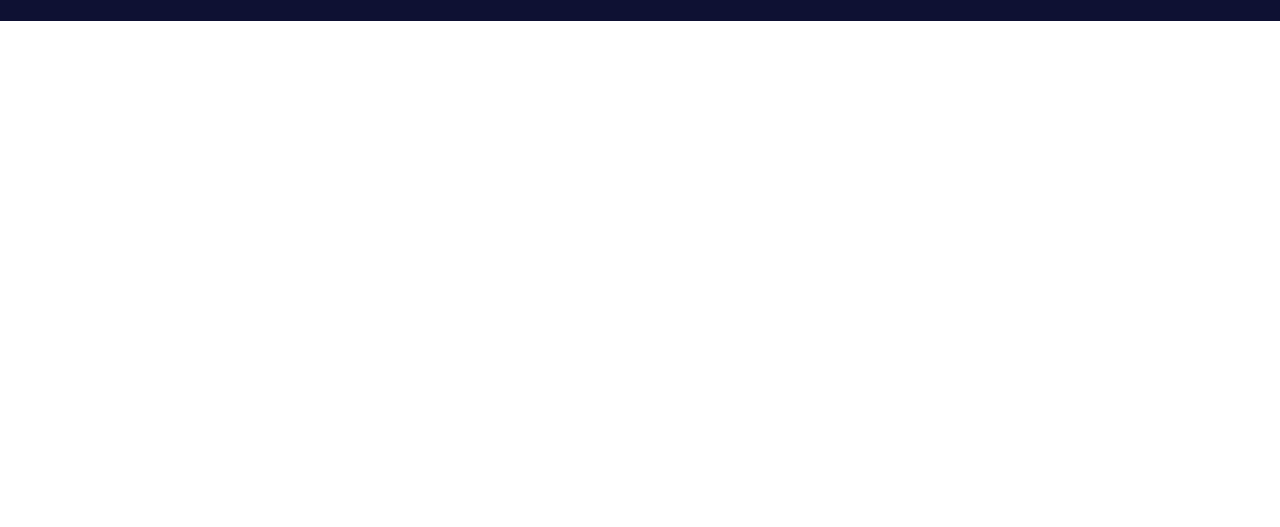
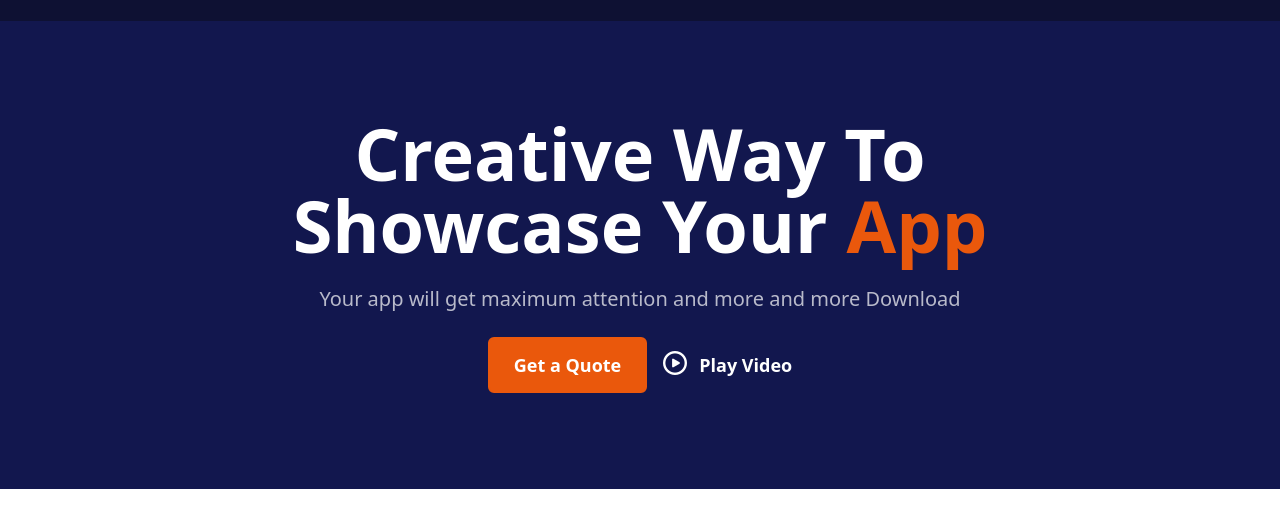
Before and after one commit to mdjonayed6/App-Landing-Page, a plain HTML site: page index.html in a window 1280 px wide. Shown: the part 83-610 px from the top of the page. Drawn offline with nearby package versions, Linux system fonts and the light colour scheme.

Commit message:
header section completed

```diff
--- a/index.html
+++ b/index.html
@@ -27,21 +27,34 @@
                     </div>
                 </div>
 
-         <!-- right side navbar design -->
+                <!-- right side navbar design -->
                 <div class="space-x-6 hidden lg:flex">
                     <button class="font-semibold text-lg">LogIn</button>
-                    <button class="bg-orange-600 px-6 py-3 rounded-md text-lg font-semibold hover:bg-transparent border-2 border-orange-600 duration-300">Get Started</button>
+                    <button
+                        class="bg-orange-600 px-6 py-3 rounded-md text-lg font-semibold hover:bg-transparent border-2 border-orange-600 duration-300">Get
+                        Started</button>
                 </div>
                 <div class="lg:hidden">
                     <img class="w-7 h-7" src="./assets/more.png" alt="">
                 </div>
-        </div>
+            </div>
         </div>
     </nav>
 
     <!-- header section start from here  -->
-    <header>
-
+    <header class="bg-[#12174E] py-24 flex justify-center">
+        <div class="mx-auto text-white text-center space-y-6">
+            <h1 class="text-7xl font-bold">Creative Way To <br> Showcase Your <span class="text-orange-600">App</span></h1>
+            <p class="opacity-70 text-xl">Your app will get maximum attention and more and more Download</p>
+            <div class="space-x-4 flex justify-center items-center">
+                <button
+                    class="bg-orange-600 px-6 py-3 rounded-md text-lg font-semibold hover:bg-transparent border-2 border-orange-600 duration-300">Get a Quote</button>
+                <button class="flex text-lg font-semibold">
+                    <img class="mr-3" src="./assets/play-button.png" alt="">
+                    Play Video
+                </button>
+            </div>
+        </div>
     </header>
 
     <!-- main section start from here  -->
```
